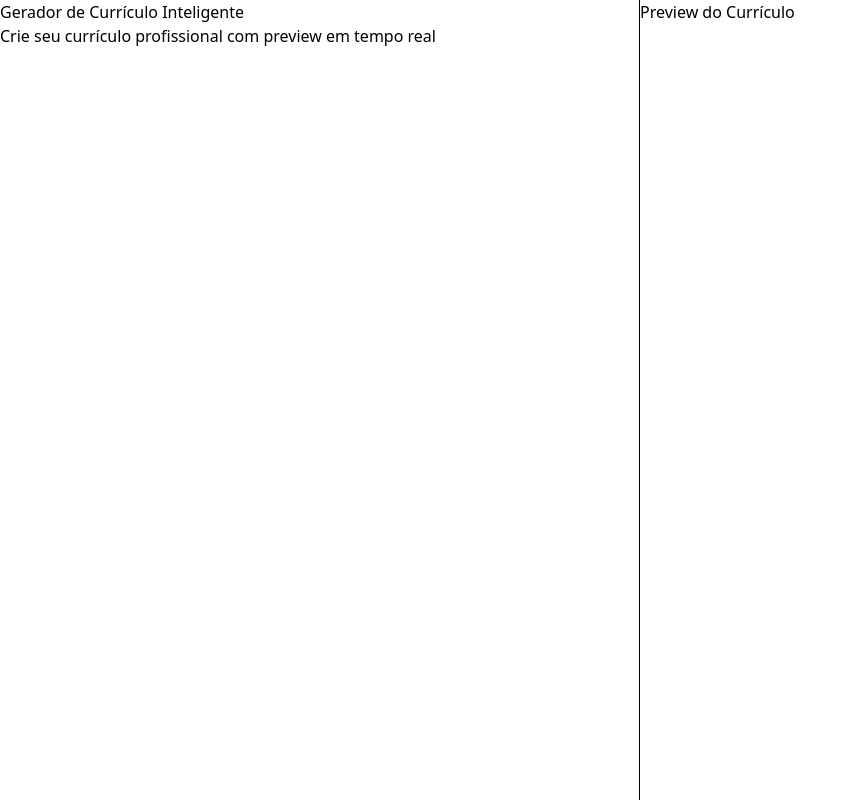
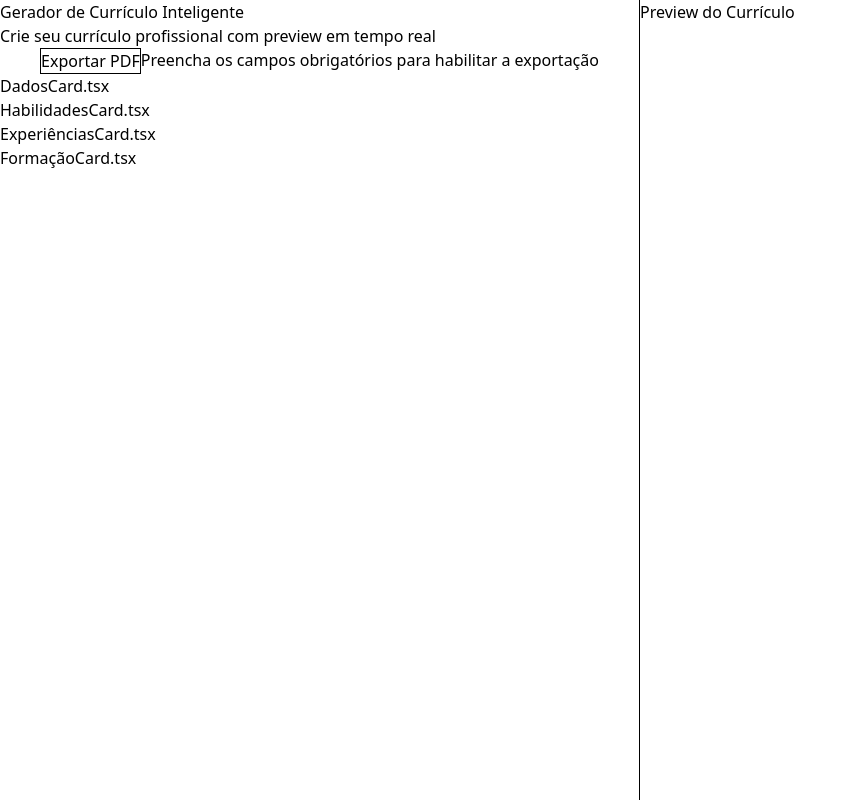
Before and after one commit to Biancaprs/projeto-8-gerador-curriculo, a React (Vite) app: page / in a window 1280 px wide. Shown: the whole page, without its empty margins (0-856 px from the left). Built offline with nearby package versions, Linux system fonts and the light colour scheme.

Commit message:
cria componente TelaFormulario e sua estrutura

```diff
--- a/src/components/TelaFormulario.tsx
+++ b/src/components/TelaFormulario.tsx
@@ -7,6 +7,24 @@ function TelaFormulario() {
         <h1>Gerador de Currículo Inteligente</h1>
         <p>Crie seu currículo profissional com preview em tempo real</p>
       </div>
+      <div className="flex justify-center">
+        <button className="border border-black">Exportar PDF</button>
+        <p className="text-center">
+          Preencha os campos obrigatórios para habilitar a exportação
+        </p>
+      </div>
+      <div>
+        <h2>DadosCard.tsx</h2>
+      </div>
+      <div>
+        <h2>HabilidadesCard.tsx</h2>
+      </div>
+      <div>
+        <h2>ExperiênciasCard.tsx</h2>
+      </div>
+      <div>
+        <h2>FormaçãoCard.tsx</h2>
+      </div>
     </>
   );
 }
```
